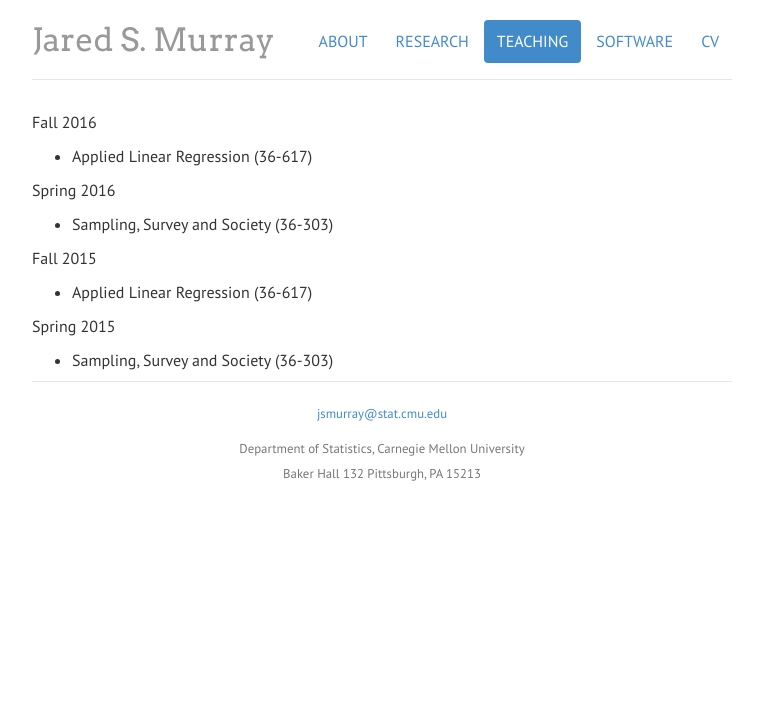
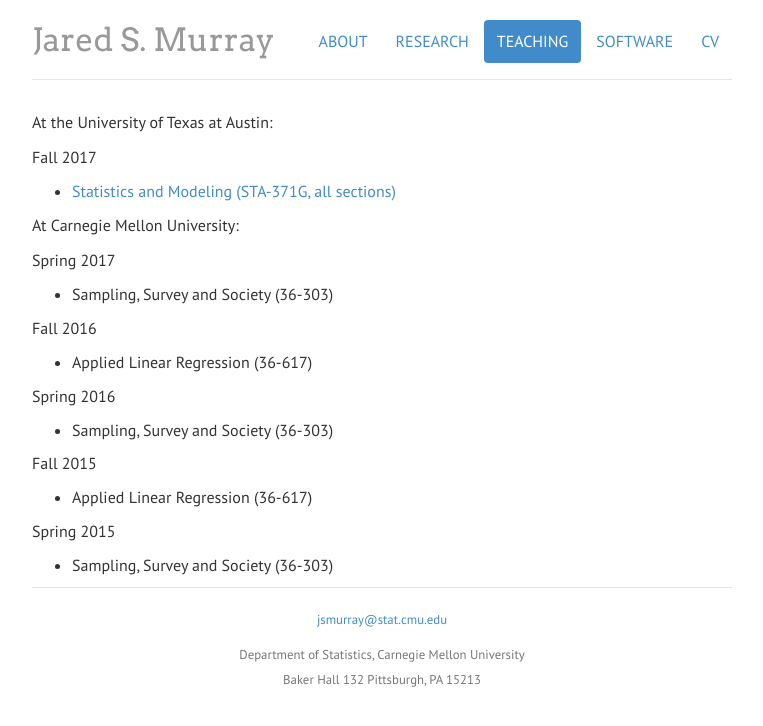
Before and after one commit to jaredsmurray/jaredsmurray.github.io, a Jekyll site: the page built from teaching/index.md, in a window 1280 px wide. Shown: the top 726 px of the page, without its empty margins (258-1021 px from the left). Built offline with Jekyll 4.4.1, drawn with Linux system fonts in a browser that asks for light colours; Markdown is read by kramdown in place of the engine named in the settings.

Commit message:
fix teaching

```diff
--- a/teaching/index.md
+++ b/teaching/index.md
@@ -3,11 +3,18 @@
 title: Jared S. Murray, PhD
 teaching: active
 ---
-<!---
+
+At the University of Texas at Austin:
+
+Fall 2017
+
+- [Statistics and Modeling (STA-371G, all sections)](sta371g_f17)
+
+At Carnegie Mellon University:
+
 Spring 2017
 
-- [Sampling, Survey and Society (36-303)](./303)
--->
+- Sampling, Survey and Society (36-303)
 
 Fall 2016
 
```
